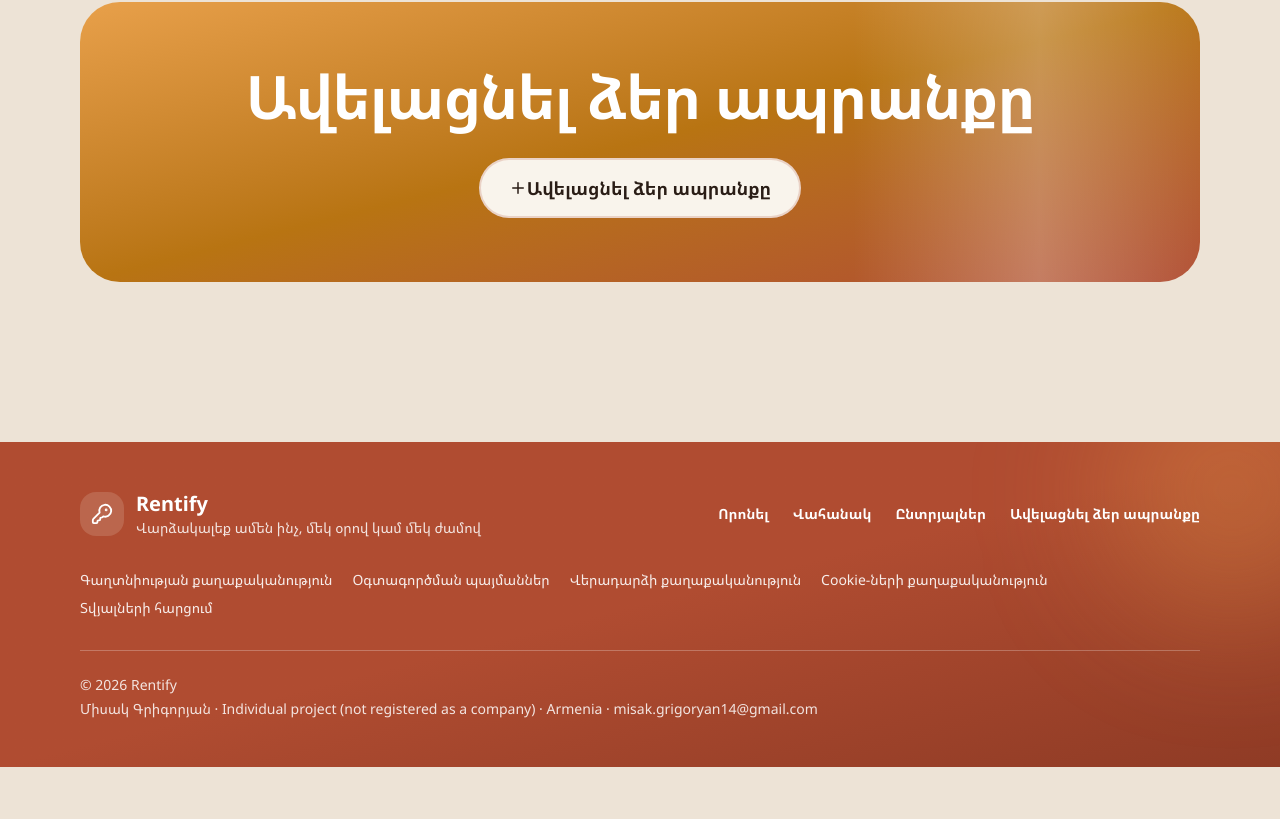
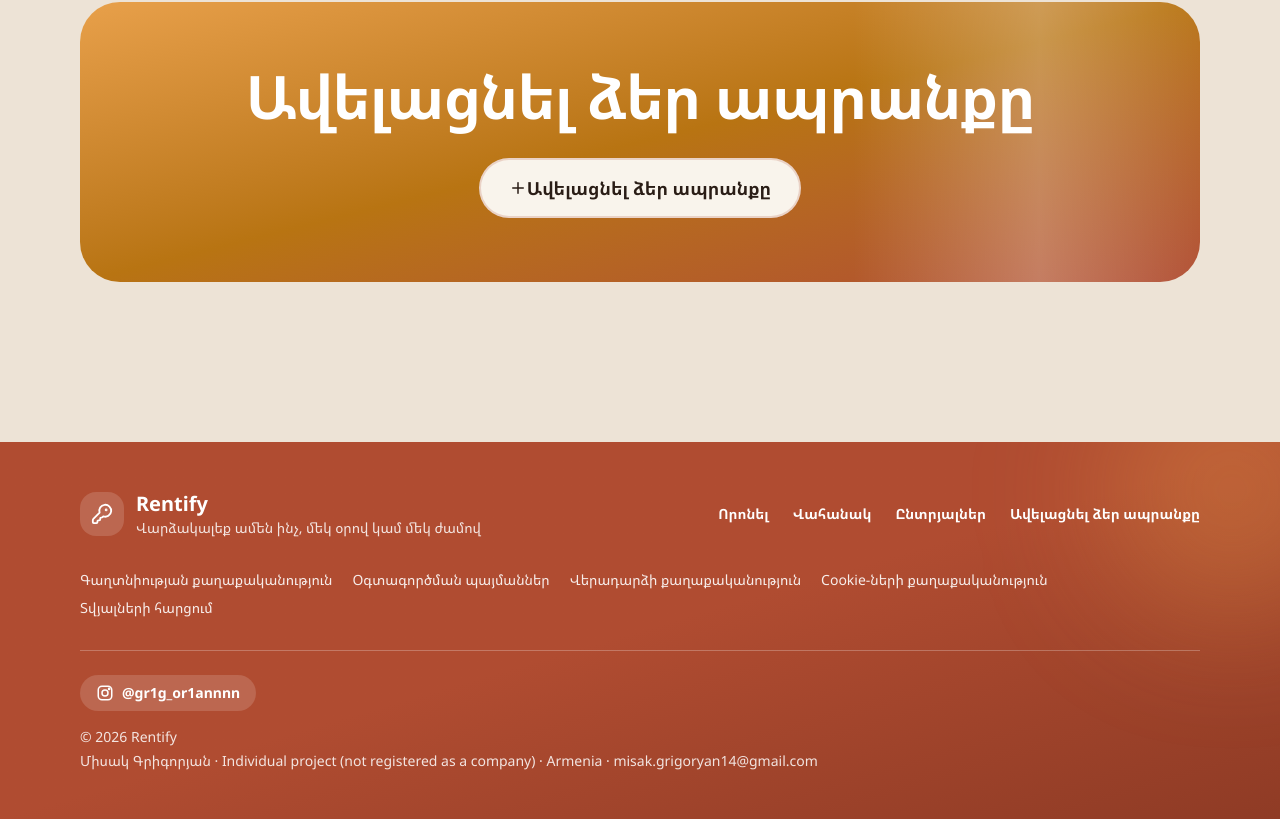
Before and after one commit to misakgrigoryan/Rentify, a React (Vite) app in the folder client/: page / in a window 1280 px wide. Shown: the part 2849-3668 px from the top of the page. Before the commit the page ends 3616 px from the top, so only its background shows below. Built offline with nearby package versions, Linux system fonts and the light colour scheme; no server answers.

Commit message:
Footer: Instagram logo link with pointer cursor

```diff
--- a/client/src/components/layout/Footer.jsx
+++ b/client/src/components/layout/Footer.jsx
@@ -2,6 +2,17 @@ import { Link } from "react-router-dom";
 import { useTranslation } from "react-i18next";
 import { KeyRound } from "lucide-react";
 import { BUSINESS } from "../../config/business.js";
+import { SOCIAL } from "../../config/social.js";
+
+function InstagramIcon() {
+  return (
+    <svg aria-hidden="true" width="18" height="18" viewBox="0 0 24 24" fill="none" stroke="currentColor" strokeWidth="2" strokeLinecap="round" strokeLinejoin="round">
+      <rect x="3" y="3" width="18" height="18" rx="5" />
+      <circle cx="12" cy="12" r="4" />
+      <circle cx="17.5" cy="6.5" r="0.8" fill="currentColor" />
+    </svg>
+  );
+}
 
 export default function Footer() {
   const { t } = useTranslation();
@@ -14,11 +25,11 @@ export default function Footer() {
   ];
   return (
     <footer className="relative mt-16 overflow-hidden bg-gradient-to-br from-primary via-primary to-[#8f3b25] text-white">
-      <div aria-hidden className="pointer-events-none absolute -right-20 -top-20 h-64 w-64 rounded-full bg-accent/30 blur-3xl" />
+      <div aria-hidden="true" className="pointer-events-none absolute -right-20 -top-20 h-64 w-64 rounded-full bg-accent/30 blur-3xl" />
       <div className="relative mx-auto max-w-6xl px-4 py-12">
         <div className="flex flex-col gap-8 md:flex-row md:items-center md:justify-between">
           <div className="flex items-center gap-3">
-            <span className="flex h-11 w-11 items-center justify-center rounded-2xl bg-surface/15">
+            <span className="flex h-11 w-11 items-center justify-center rounded-2xl bg-white/15">
               <KeyRound size={22} aria-hidden="true" />
             </span>
             <div>
@@ -39,7 +50,16 @@ export default function Footer() {
           ))}
         </nav>
         <div className="mt-8 border-t border-white/25 pt-6 text-sm text-white/85">
-          <p>{t("footer.rights")}</p>
+          <a
+            href={SOCIAL.instagram}
+            target="_blank"
+            rel="noopener noreferrer"
+            aria-label="Rentify on Instagram"
+            className="inline-flex cursor-pointer items-center gap-2 rounded-full bg-white/15 px-4 py-2 font-semibold text-white transition hover:-translate-y-0.5 hover:bg-white/25 hover:shadow-lg focus:outline-none focus-visible:ring-4 focus-visible:ring-white/40"
+          >
+            <InstagramIcon /> @gr1g_or1annnn
+          </a>
+          <p className="mt-4">{t("footer.rights")}</p>
           <p className="mt-1">{BUSINESS.name} · {BUSINESS.status} · {BUSINESS.city} · {BUSINESS.email}</p>
         </div>
       </div>
--- /dev/null
+++ b/client/src/config/social.js
@@ -0,0 +1,4 @@
+// Social links shown in the footer
+export const SOCIAL = {
+  instagram: "https://instagram.com/gr1g_or1annnn",
+};
```
